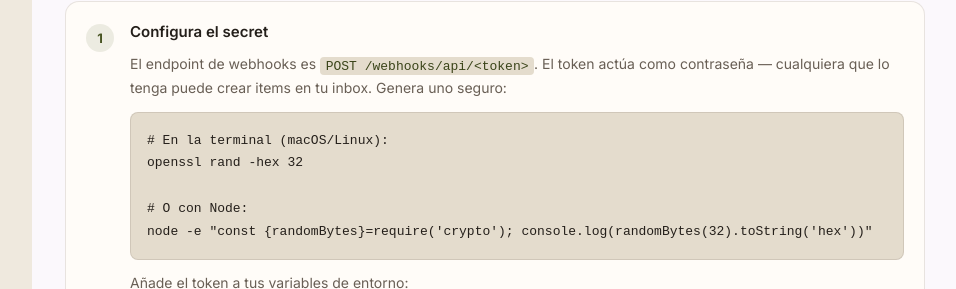
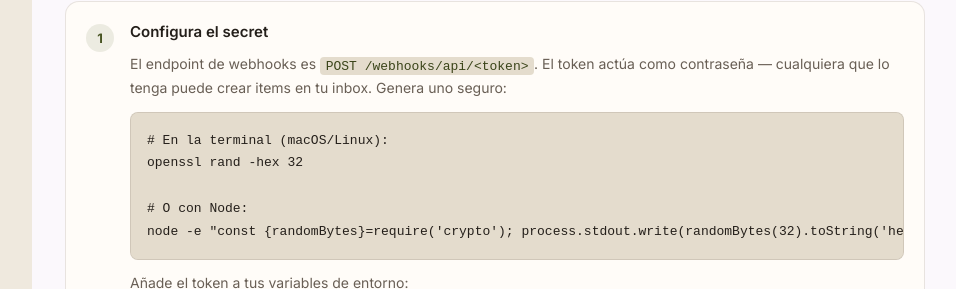
Before and after one commit to micaelanon/naberza, a Next.js app in the folder code/: page /integrations/dashboard in a window 1280 px wide. Shown: the part 6011-6300 px from the top of the page, without its empty margins (196-1152 px from the left). Built offline with nearby package versions, Linux system fonts and the light colour scheme; no server answers.

Commit message:
refactor: remove debug console usage from client docs example

```diff
--- a/code/src/app/integrations/dashboard/integrations-view/integrations-view.tsx
+++ b/code/src/app/integrations/dashboard/integrations-view/integrations-view.tsx
@@ -504,7 +504,7 @@ const WebhooksSection = ({ status }: { status: IntegrationStatus | undefined }):
 openssl rand -hex 32
 
 # O con Node:
-node -e "const {randomBytes}=require('crypto'); console.log(randomBytes(32).toString('hex'))"`}</CodeBlock>
+node -e "const {randomBytes}=require('crypto'); process.stdout.write(randomBytes(32).toString('hex'))"`}</CodeBlock>
             <p>Añade el token a tus variables de entorno:</p>
             <CodeBlock>{`WEBHOOK_SECRET=pega-aqui-el-token-generado`}</CodeBlock>
             <EnvNote vars={["WEBHOOK_SECRET"]} />
```
